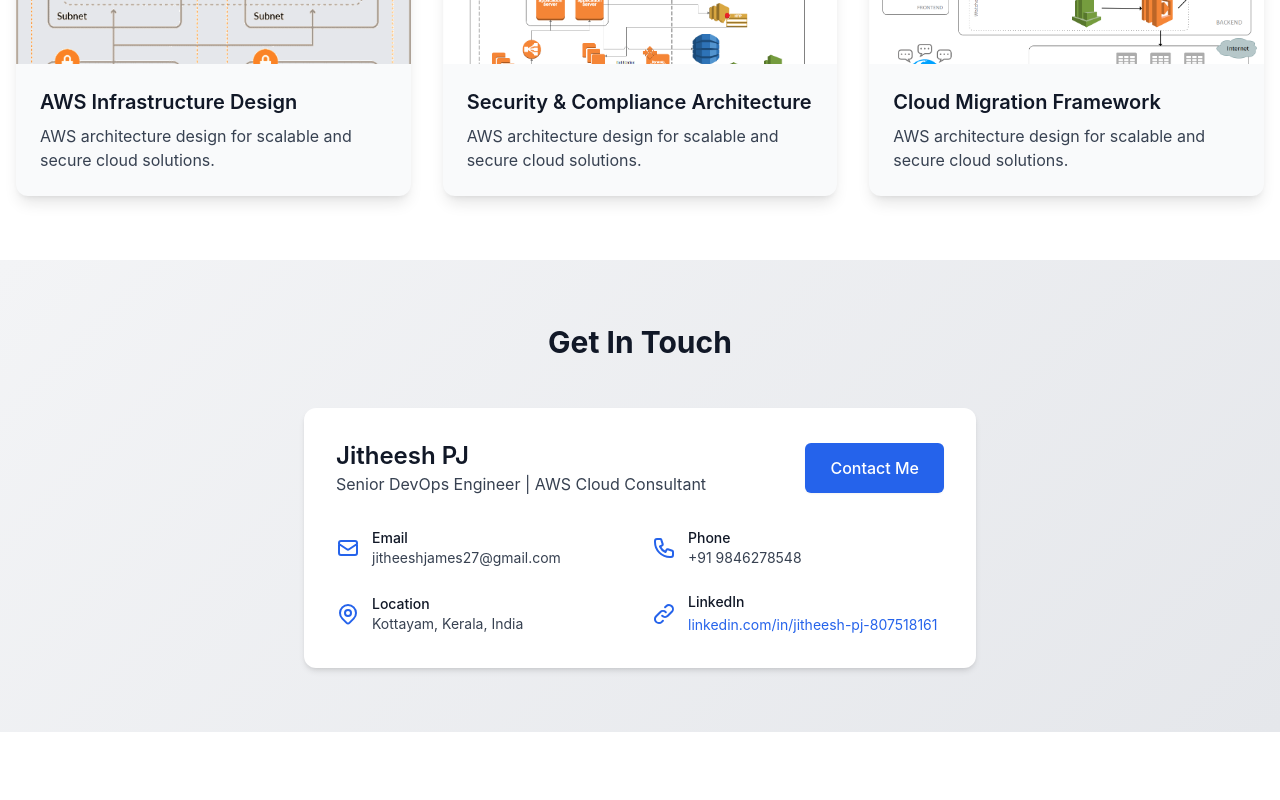
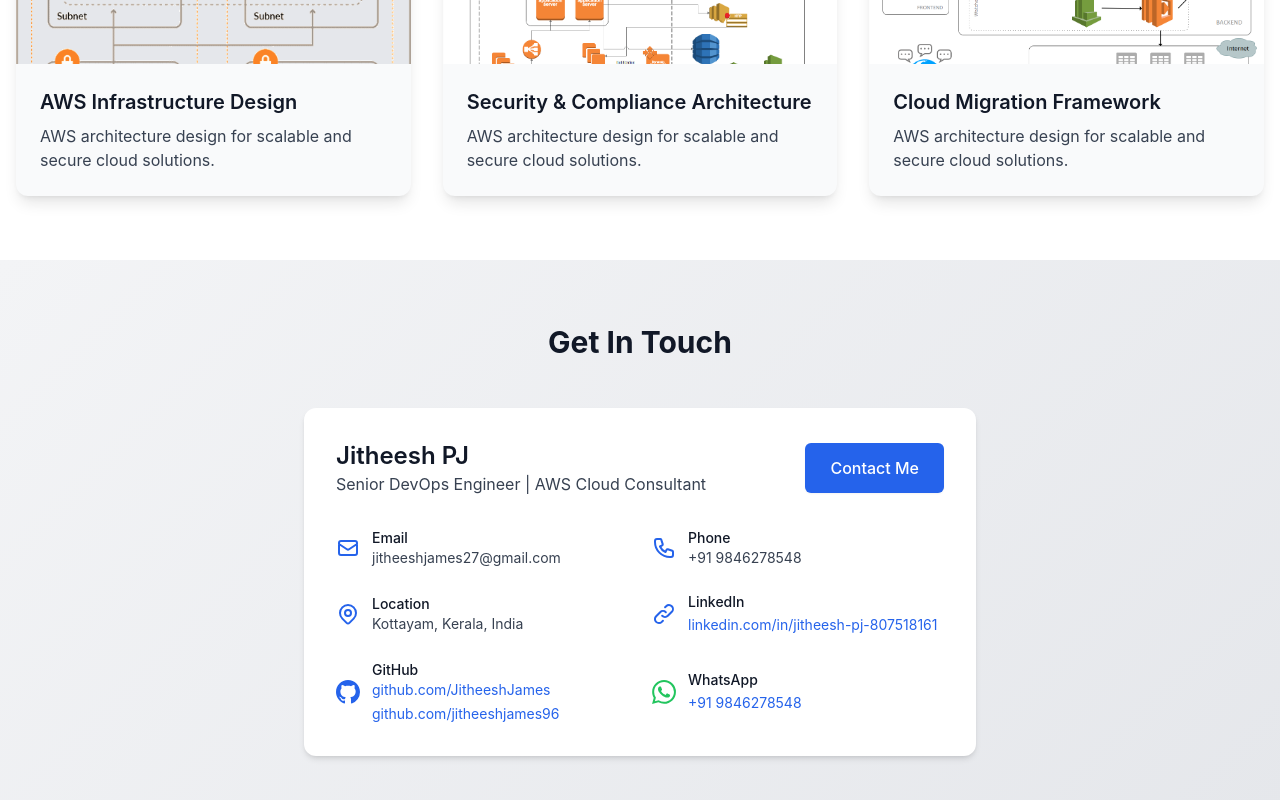
Before and after one commit to JitheeshJames/my_portfolio, a React (Vite) app: page / in a window 1280 px wide. Shown: the part 3904-4704 px from the top of the page. Before the commit the page ends 4636 px from the top, so only its background shows below. Built offline with nearby package versions, Linux system fonts and the light colour scheme.

Commit message:
Update Contact.jsx

```diff
--- a/src/components/Contact.jsx
+++ b/src/components/Contact.jsx
@@ -1,3 +1,4 @@
+// Contact.jsx - Updated with GitHub and WhatsApp links
 import { motion } from 'framer-motion'
 
 const Contact = ({ data }) => {
@@ -82,6 +83,46 @@
                   </a>
                 </div>
               </div>
+
+              {/* GitHub Links */}
+              <div className="flex items-center">
+                <div className="flex-shrink-0">
+                  <svg xmlns="http://www.w3.org/2000/svg" className="h-6 w-6 text-blue-600" fill="currentColor" viewBox="0 0 24 24">
+                    <path d="M12 0C5.37 0 0 5.37 0 12c0 5.31 3.435 9.795 8.205 11.385.6.105.825-.255.825-.57 0-.285-.015-1.23-.015-2.235-3.015.555-3.795-.735-4.035-1.41-.135-.345-.72-1.41-1.23-1.695-.42-.225-1.02-.78-.015-.795.945-.015 1.62.87 1.845 1.23 1.08 1.815 2.805 1.305 3.495.99.105-.78.42-1.305.765-1.605-2.67-.3-5.46-1.335-5.46-5.925 0-1.305.465-2.385 1.23-3.225-.12-.3-.54-1.53.12-3.18 0 0 1.005-.315 3.3 1.23.96-.27 1.98-.405 3-.405s2.04.135 3 .405c2.295-1.56 3.3-1.23 3.3-1.23.66 1.65.24 2.88.12 3.18.765.84 1.23 1.905 1.23 3.225 0 4.605-2.805 5.625-5.475 5.925.435.375.81 1.095.81 2.22 0 1.605-.015 2.895-.015 3.3 0 .315.225.69.825.57A12.02 12.02 0 0024 12c0-6.63-5.37-12-12-12z"/>
+                  </svg>
+                </div>
+                <div className="ml-3">
+                  <p className="text-sm font-medium text-gray-900">GitHub</p>
+                  <div className="space-y-1">
+                    <a href="https://github.com/JitheeshJames" target="_blank" rel="noopener noreferrer" className="text-sm text-blue-600 hover:underline block">
+                      github.com/JitheeshJames
+                    </a>
+                    <a href="https://github.com/jitheeshjames96" target="_blank" rel="noopener noreferrer" className="text-sm text-blue-600 hover-underline block">
+                      github.com/jitheeshjames96
+                    </a>
+                  </div>
+                </div>
+              </div>
+
+              {/* WhatsApp Link */}
+              <div className="flex items-center">
+                <div className="flex-shrink-0">
+                  <svg xmlns="http://www.w3.org/2000/svg" className="h-6 w-6 text-green-500" fill="currentColor" viewBox="0 0 24 24">
+                    <path d="M17.472 14.382c-.297-.149-1.758-.867-2.03-.967-.273-.099-.471-.148-.67.15-.197.297-.767.966-.94 1.164-.173.199-.347.223-.644.075-.297-.15-1.255-.463-2.39-1.475-.883-.788-1.48-1.761-1.653-2.059-.173-.297-.018-.458.13-.606.134-.133.298-.347.446-.52.149-.174.198-.298.298-.497.099-.198.05-.371-.025-.52-.075-.149-.669-1.612-.916-2.207-.242-.579-.487-.5-.669-.51-.173-.008-.371-.01-.57-.01-.198 0-.52.074-.792.372-.272.297-1.04 1.016-1.04 2.479 0 1.462 1.065 2.875 1.213 3.074.149.198 2.096 3.2 5.077 4.487.709.306 1.262.489 1.694.625.712.227 1.36.195 1.871.118.571-.085 1.758-.719 2.006-1.413.248-.694.248-1.289.173-1.413-.074-.124-.272-.198-.57-.347m-5.421 7.403h-.004a9.87 9.87 0 01-5.031-1.378l-.361-.214-3.741.982.998-3.648-.235-.374a9.86 9.86 0 01-1.51-5.26c.001-5.45 4.436-9.884 9.888-9.884 2.64 0 5.122 1.03 6.988 2.898a9.825 9.825 0 012.893 6.994c-.003 5.450-4.437 9.884-9.885 9.884m8.413-18.297A11.815 11.815 0 0012.05 0C5.495 0 .16 5.335.157 11.892c0 2.096.547 4.142 1.588 5.945L.057 24l6.305-1.654a11.882 11.882 0 005.683 1.448h.005c6.554 0 11.89-5.335 11.893-11.893A11.821 11.821 0 0020.465 3.488"/>
+                  </svg>
+                </div>
+                <div className="ml-3">
+                  <p className="text-sm font-medium text-gray-900">WhatsApp</p>
+                  <a
+                    href={`https://wa.me/919846278548?text=Hi%20Jitheesh,%20I'm%20interested%20in%20your%20portfolio`}
+                    target="_blank"
+                    rel="noopener noreferrer"
+                    className="text-sm text-blue-600 hover:underline"
+                  >
+                    +91 9846278548
+                  </a>
+                </div>
+              </div>
             </div>
           </div>
         </div>
```
